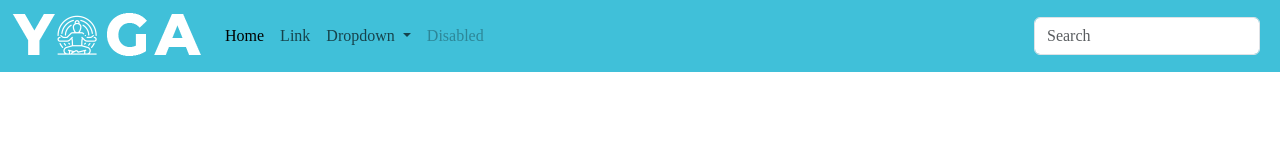
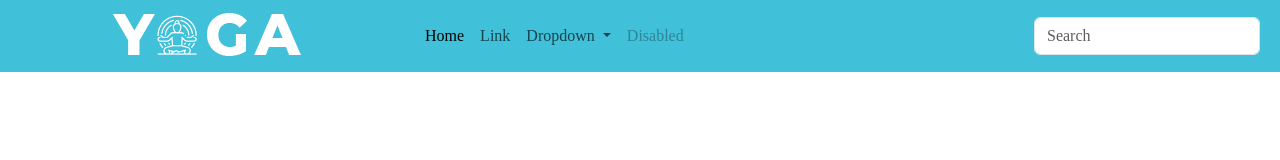
Before and after one commit to pritomsarkar226/Yoga-Class, a plain HTML site: page index.html in a window 1280 px wide. Drawn offline with Linux system fonts and the light colour scheme.

Commit message:
Update style.css

```diff
--- a/css/style.css
+++ b/css/style.css
@@ -53,3 +53,9 @@ table {
 .navbar{
     background:#40c0d9;
 }
+.navbar-brand{
+    margin-left: 100px;
+}
+.navbar-nav{
+    margin-left: 100px;
+}
```
